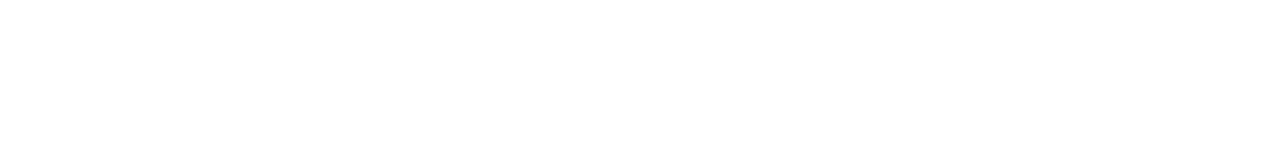
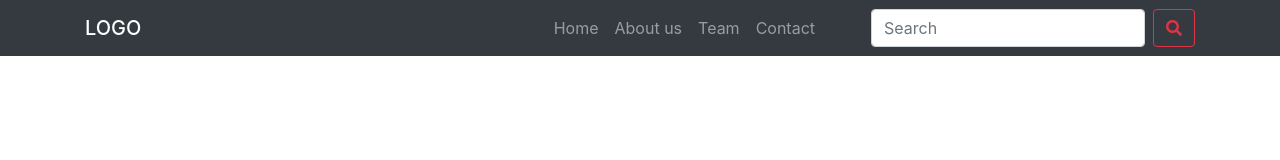
Before and after one commit to katarzynka1234/website_template_Bootstrap_4, a website: page index.html in a window 1280 px wide. Drawn offline with nearby package versions, Linux system fonts and the light colour scheme; files that its build step writes are made by us from their sources.

Commit message:
Add header and nav

```diff
--- a/index.html
+++ b/index.html
@@ -13,7 +13,38 @@
 </head>
 
 <body>
+    <header>
+        <nav class="navbar navbar-expand-lg navbar-dark bg-dark">
+            <div class="container">
+                <span class="navbar-brand text-uppercase mb-0 h1" href="#">Logo</span>
+                <button class="navbar-toggler" type="button" data-toggle="collapse" data-target="#navbarSupportedContent"
+                    aria-controls="navbarSupportedContent" aria-expanded="false" aria-label="Toggle navigation">
+                    <span class="navbar-toggler-icon"></span>
+                </button>
+                <div class="collapse navbar-collapse" id="navbarSupportedContent">
+                    <ul class="navbar-nav ml-auto mr-5">
+                        <li class="nav-item">
+                            <a class="nav-link" href="#">Home</a>
+                        </li>
+                        <li class="nav-item">
+                            <a class="nav-link" href="#">About us</a>
+                        </li>
+                        <li class="nav-item">
+                            <a class="nav-link" href="#">Team</a>
+                        </li>
+                        <li class="nav-item">
+                            <a class="nav-link" href="#">Contact</a>
+                        </li>
+                    </ul>
+                    <form class="form-inline my-2 my-lg-0">
+                        <input class="form-control mr-sm-2" type="search" placeholder="Search" aria-label="Search">
+                        <button class="btn btn-outline-danger my-2 my-sm-0" type="submit"><i class="fas fa-search"></i></button>
+                    </form>
+                </div>
+            </div>
+        </nav>
 
+    </header>
 
 
 
```
